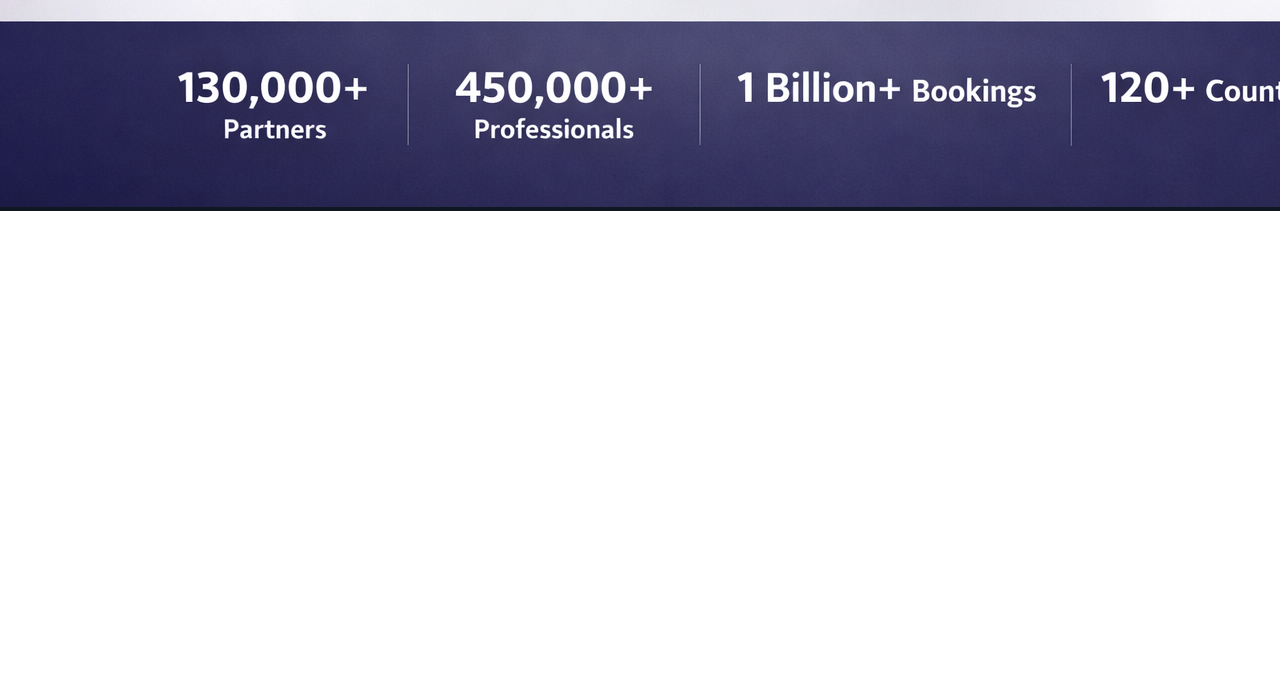
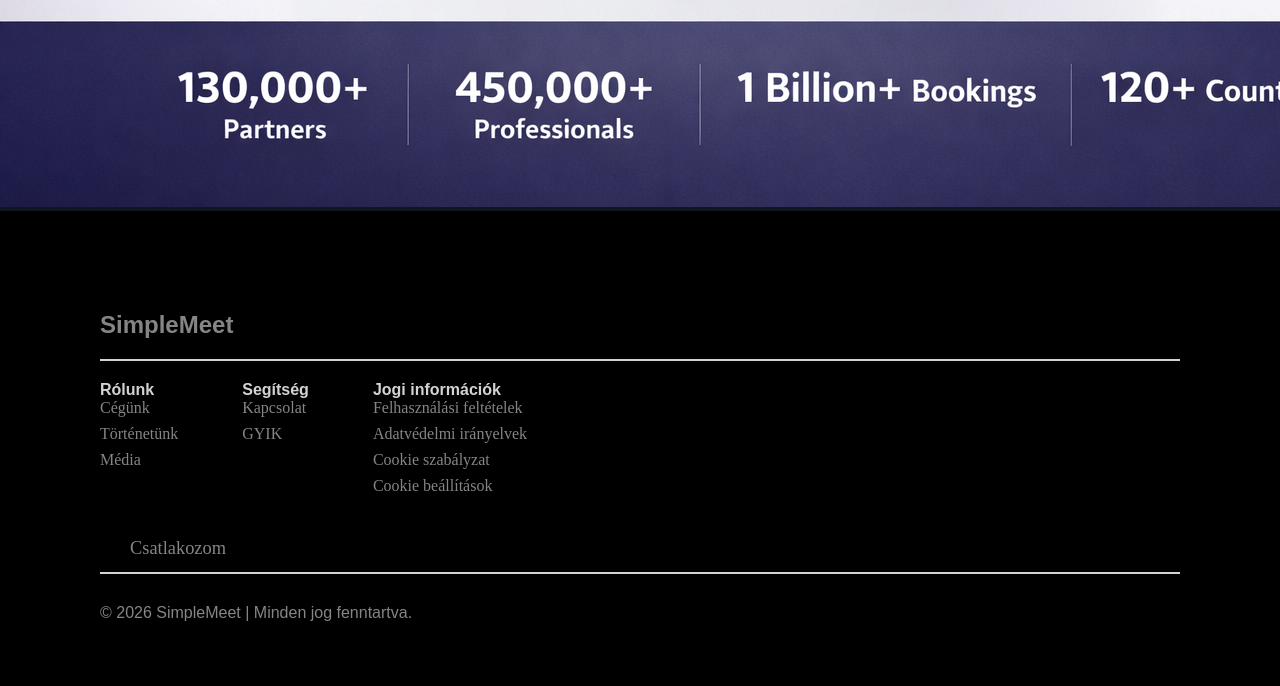
Before and after one commit to pppB02/SimpleMeet, a Flask app: template templates/base.html in a window 1280 px wide; the page is wider, and only the part inside the window is pictured. Shown: the part 1225-1911 px from the top of that part. Before the commit the page ends 1436 px from the top of that part, so only its background shows below. Run offline with Flask 3, Linux system fonts and the light colour scheme; the template is opened without the code that fills it, so the values that code supplies are empty.

Commit message:
footer nagyja

```diff
--- a/static/css/main.css
+++ b/static/css/main.css
@@ -127,3 +127,162 @@ button {
     color: #fff;
     border: 1px solid #666;
 }
+
+
+.footer-section {
+    padding-bottom: 8vh;
+}
+
+footer {
+    width: 100%;
+    height: auto;
+    margin: 0;
+    padding: 0;
+    display: flex;
+    justify-content: center;
+    align-items: center;
+    background-color: #000;
+    color: #858585;
+
+}
+
+footer ul {
+    padding: 0;
+}
+
+footer h3 {
+    font-family: Arial, Helvetica, sans-serif;
+    color: #ffffffd3;
+    font-size: 1rem;
+}
+
+footer a:visited {
+    color: #ffffffd3;
+}
+
+footer a {
+    font-family: Archivo-Medium;
+    font-size: 1rem;
+    text-decoration: none;
+    color: var(--colorsecondary);
+}
+
+footer a:hover {
+    color: var(--coloraccent);
+    text-decoration: underline;
+}
+
+.footer-list-container ul {
+    list-style-type: none;
+}
+
+.footer-list-container li {
+    margin-bottom: 8px;
+}
+
+.footer-list-container {
+    display: flex;
+    flex-wrap: wrap;
+    gap: 5vw;
+    border-top: 2px solid hwb(0 100% 0% / 0.827);
+    padding-top: 20px;
+}
+
+.footer-logo{
+    width: 100%;
+    height: auto;
+}
+
+.footer-logo h2{
+    margin: 0;
+    margin-bottom: 20px;
+    margin-top: 100px;
+    color: var(--colorsecondary);
+}
+
+.main-footer-section {
+    width: 90%;
+    max-width: 1080px;
+}
+
+.footer-button-container {
+    display: flex;
+    justify-content: space-between;
+    border-bottom: 2px solid hwb(0 100% 0% / 0.827);
+    padding-bottom: 8px;
+    margin: 30px 0px;
+}
+
+.footer-button-container input {
+    font-family: Archivo-SemiBold;
+    font-size: 1.15rem;
+    background: transparent;
+    color: var(--coloraccent);
+    border: 2px solid var(--coloraccent);
+    border-radius: 5px;
+    padding: 5px 30px;
+    cursor: pointer;
+}
+
+.footer-button-container input:hover {
+    background-color: #576fcf20;
+}
+
+
+.footer-section {
+    display: flex;
+    justify-content: space-between;
+}
+
+
+.footer-icon-container {
+    display: flex;
+    gap: 20px;
+}
+
+.footer-icon-container a {
+    width: 24px;
+    height: 24x;
+    display: flex;
+    justify-content: center;
+    align-self: center;
+    padding: 5px;
+    border-radius: 5px;
+    transition: 0.3s;
+}
+
+.footer-icon-container a:hover {
+    transition: 0.3s;
+    background-color: var(--coloraccent);
+
+
+}
+
+.footer-links-container {
+    display: flex;
+    gap: 20px;
+}
+
+@media (max-width: 549px) {
+
+
+    .footer-links-container {
+        display: grid;
+        grid-auto-rows: 20px;
+    }
+
+    .footer-section {
+        display: grid;
+        gap: 20px;
+    }
+
+    .footer-button-container {
+        display: grid;
+        gap: 20px;
+    }
+
+    .footer-list-container {
+        display: grid;
+    }
+
+}
--- a/templates/base.html
+++ b/templates/base.html
@@ -46,7 +46,50 @@
 </div>
 
 
-<footer></footer>
+<footer class="section">
+            <div class="main-footer-section">
+                <div class="footer-logo"><h2>SimpleMeet</h2></div>
+                <div class="footer-list-container">
+                    <div class="footer-list">
+                        <h3 class="bebas-neue-regular">Rólunk</h3>
+                        <ul>
+                            <li><a href="about.html">Cégünk</a></li>
+                            <li><a href="about.html">Történetünk</a></li>
+                            <li><a href="media.html">Média</a></li>
+                        </ul>
+                    </div>
+                    <div class="footer-list">
+                        <h3 class="bebas-neue-regular">Segítség</h3>
+                        <ul>
+                            <li><a href="contact-us.html">Kapcsolat</a></li>
+                            <li><a href="gyik.html">GYIK</a></li>
+                        </ul>
+                    </div>
+                    <div class="footer-list">
+                        <h3 class="bebas-neue-regular">Jogi információk</h3>
+                        <ul>
+                            <li><a href="template.html">Felhasználási feltételek</a></li>
+                            <li><a href="privacy-policy.html">Adatvédelmi irányelvek</a></li>
+                            <li><a href="template.html">Cookie szabályzat</a></li>
+                            <li><a href="template.html">Cookie beállítások</a></li>
+                        </ul>
+                    </div>
+                </div>
+
+                <div class="">
+                    <div class="footer-button-container">
+
+                        <input type="button" value="Csatlakozom">
+                    </div>
+                </div>
+
+                <div class="footer-section">
+                    <div class="footer-links-container">
+                        <span>&COPY; 2026 SimpleMeet | Minden jog fenntartva.</span>
+                    </div>
+                </div>
+            </div>
+        </footer>
 
 
 
```
